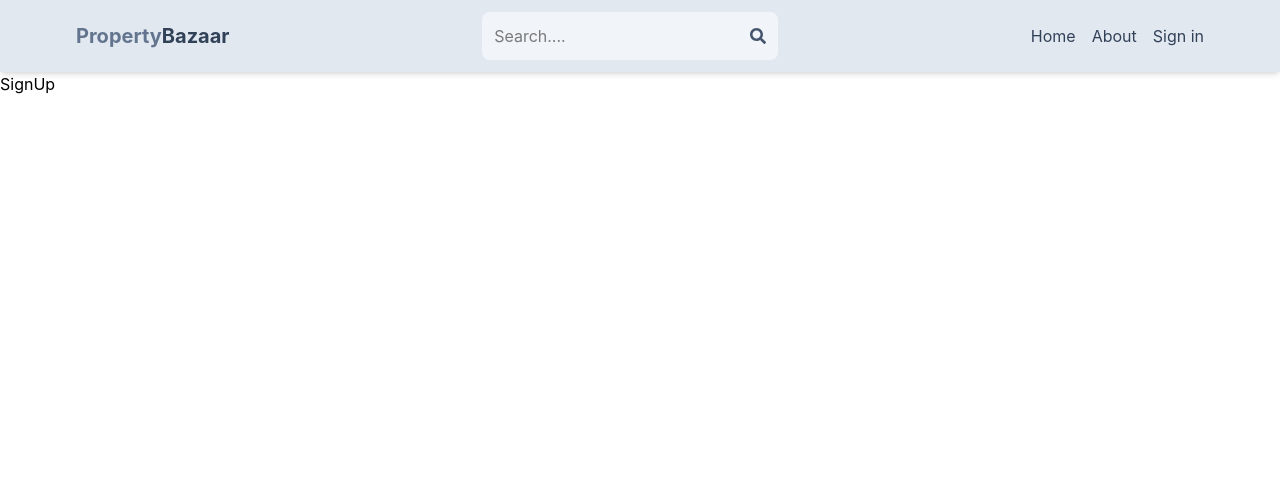
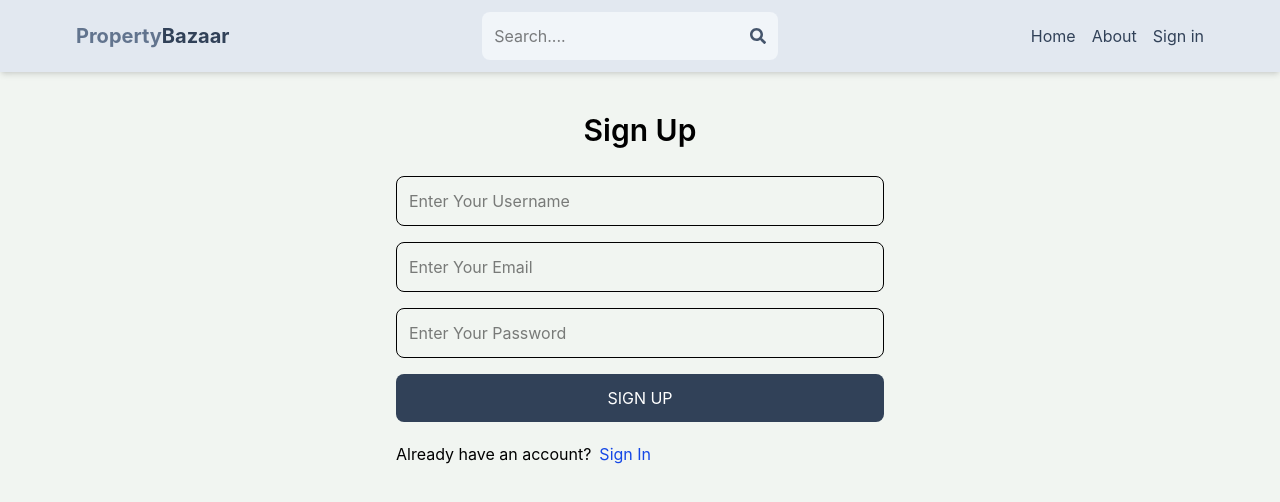
Before and after one commit to OmkeshJadhav/Real-Estate-Marketplace, a React (Vite) app in the folder client/: page /sign-up in a window 1280 px wide. Shown: the top 502 px of the page. Built offline with nearby package versions, Linux system fonts and the light colour scheme.

Commit message:
feat: Sign up page UI

```diff
--- a/client/src/index.css
+++ b/client/src/index.css
@@ -1 +1,5 @@
 @import "tailwindcss";
+
+body {
+background-color: rgb(241, 245, 241);
+}
--- a/client/src/pages/SignUp.jsx
+++ b/client/src/pages/SignUp.jsx
@@ -1,7 +1,22 @@
+import { Link } from "react-router-dom"
 
 const SignUp = () => {
     return (
-        <div>SignUp</div>
+        <div className="p-3 max-w-lg mx-auto">
+            <h1 className="text-3xl text-center font-semibold my-7">Sign Up</h1>
+            <form className="flex flex-col gap-4 justify-center">
+                <input id="username" type="text" placeholder="Enter Your Username" className="border rounded-lg p-3 outline-none" />
+                <input id="email" type="email" placeholder="Enter Your Email" className="border rounded-lg p-3 outline-none" />
+                <input id="password" type="password" placeholder="Enter Your Password" className="border rounded-lg p-3 outline-none" />
+                <button className="bg-slate-700 text-white p-3 rounded-lg uppercase hover:opacity-95 disabled:opacity-80">
+                    Sign Up
+                </button>
+            </form>
+            <div className="flex gap-2 mt-5">
+                <p>Already have an account? </p>
+                <Link to="/sign-in"><span className="text-blue-700">Sign In</span></Link>
+            </div>
+        </div>
     )
 }
 
```
